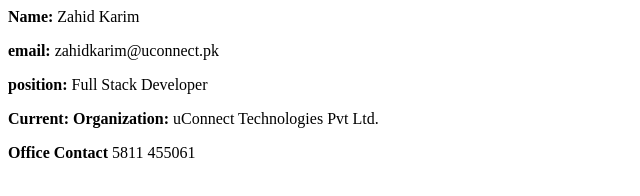
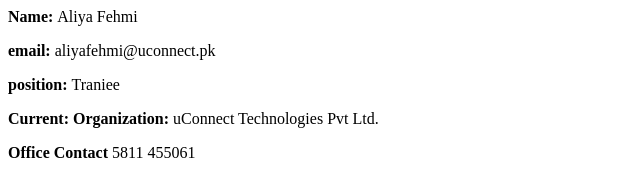
Before and after one commit to aliyafehmi777/aliyafehmi777.github.io, a plain HTML site: page index.html in a window 1280 px wide. Shown: the whole page, without its empty margins (0-640 px from the left). Drawn offline with Linux system fonts and the light colour scheme.

Commit message:
Update index.html

```diff
--- a/index.html
+++ b/index.html
@@ -2,9 +2,9 @@
     <title>My Details</title>
     <body>
         <section>
-            <p><strong>Name: </strong>Zahid Karim </p>
-            <p><strong>email: </strong>zahidkarim@uconnect.pk</p>
-            <p><strong>position: </strong>Full Stack Developer </p>
+            <p><strong>Name: </strong>Aliya Fehmi </p>
+            <p><strong>email: </strong>aliyafehmi@uconnect.pk</p>
+            <p><strong>position: </strong>Traniee </p>
             <p><strong>Current: Organization: </strong>uConnect Technologies Pvt Ltd. </p>
             <p><strong>Office Contact </strong>5811 455061 </p>
         </section>
```
